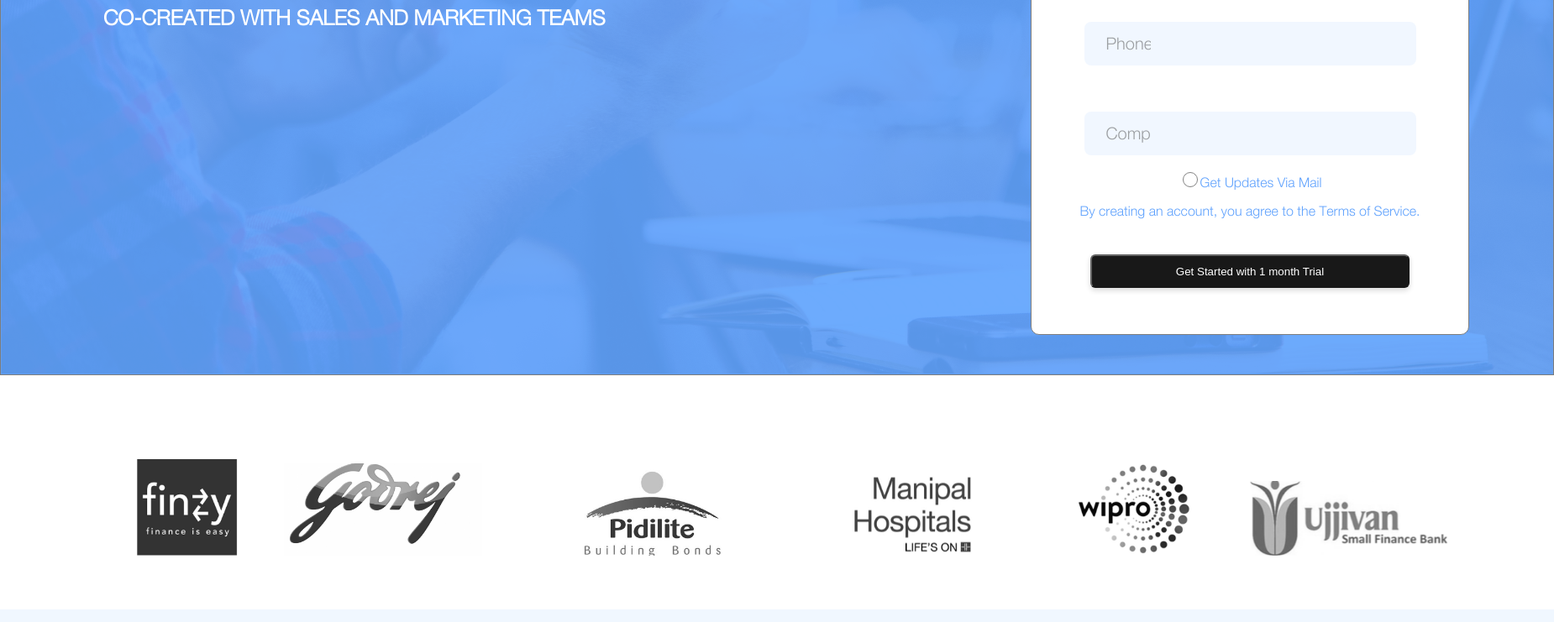
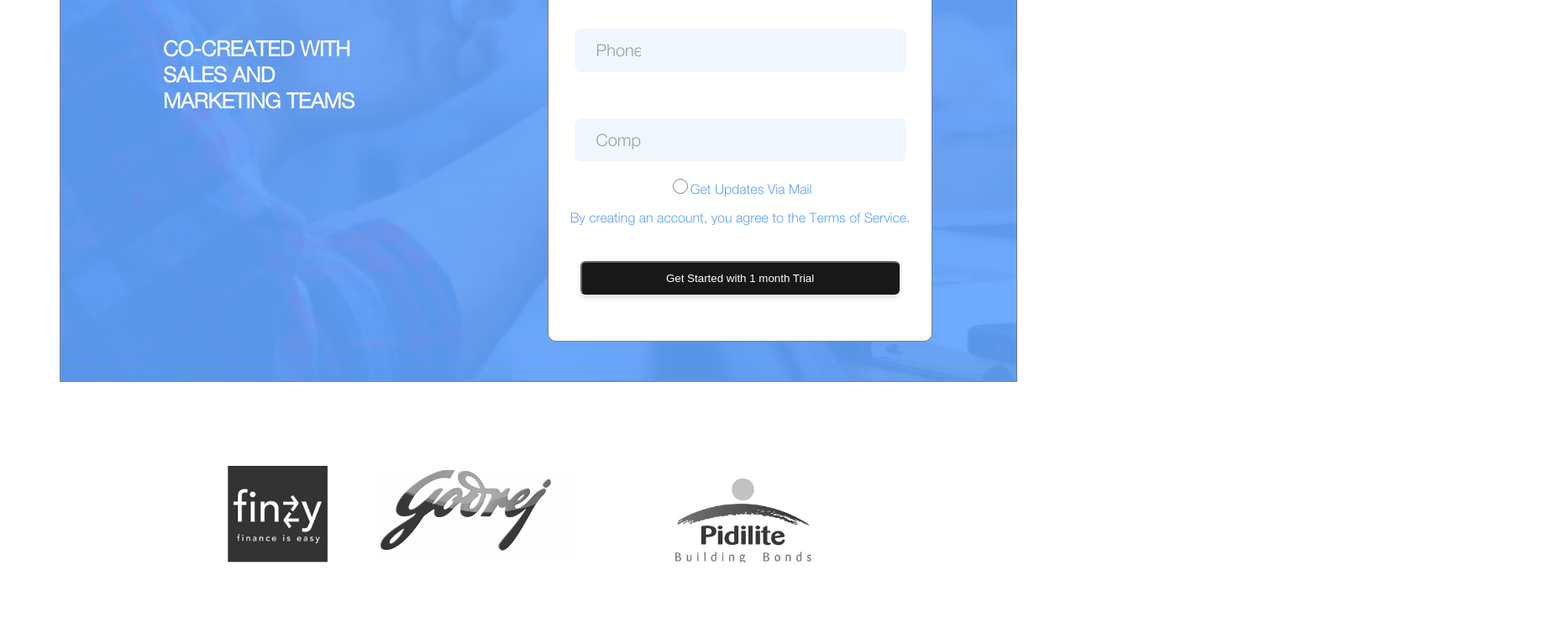
Before and after one commit to faizhameed/corefactorslandingpage, a plain HTML site: page index.html in a window 1280 px wide. Shown: the part 462-1203 px from the top of the page at 84% size, 1850 px wide, since content can reach past the window. Drawn offline with Linux system fonts and the light colour scheme.

Commit message:
background

```diff
--- a/index.html
+++ b/index.html
@@ -12,7 +12,10 @@
             }
    </style>
     </head>
-<body class="Container">
+<body >
+    <div class="Container">
+
+
         <div class="logo-container">
             <img src="./assets/unnamed.png" alt="Logo" class="logoImage">
         </div>
@@ -190,6 +193,7 @@
            <h5 class="rect48">Copyright © 2018. Adnaks Marketing Solutions Private Limited All Rights Reserved·
                Terms of Service  Privacy Policy</h5>
        </footer>
+    </div>
 
 
 
--- a/style.css
+++ b/style.css
@@ -8,12 +8,11 @@
 
 
 .Container {
-
-    width: 1850px;
+    width: 90%;
+    min-width: 500px;
+    margin: auto;
     height: auto;
     text-align: center;
-    opacity: 1;
-    margin:0 auto;
     background-color: #ffffff;
   }
 
@@ -33,7 +32,7 @@
   }
 
   .rect1{
-    width: auto;
+    width: 100%;
     height: 838px;
     opacity:0.9;
     display:flex;
@@ -56,7 +55,7 @@
     margin-top: 39px;
     margin-bottom: 80px;
     margin-left: 200px;
-
+    margin-right: 100px;
     z-index: 1;
   }
  .inputbox{
```
Lines whose indentation alone changed are shown as unchanged.
